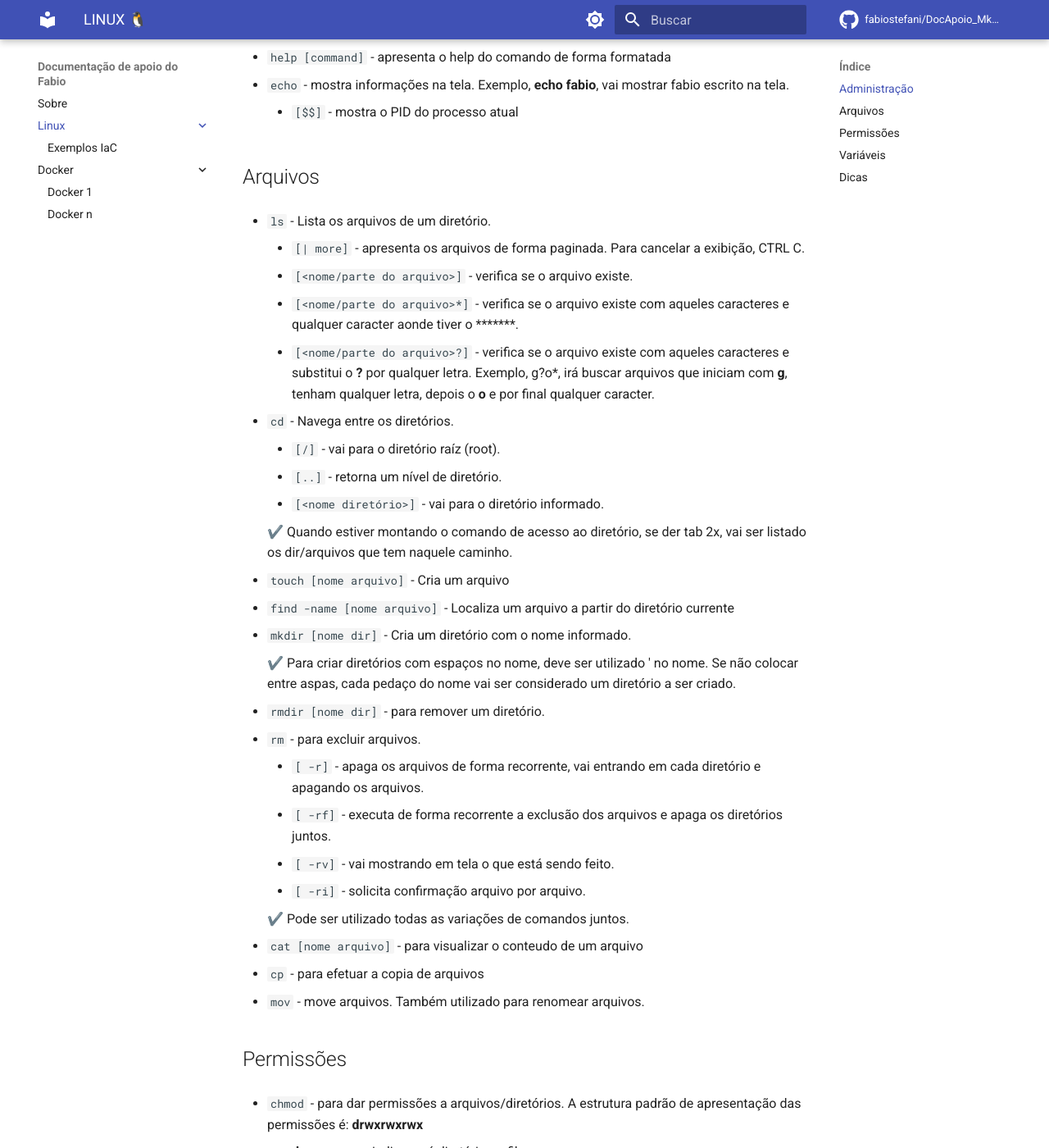
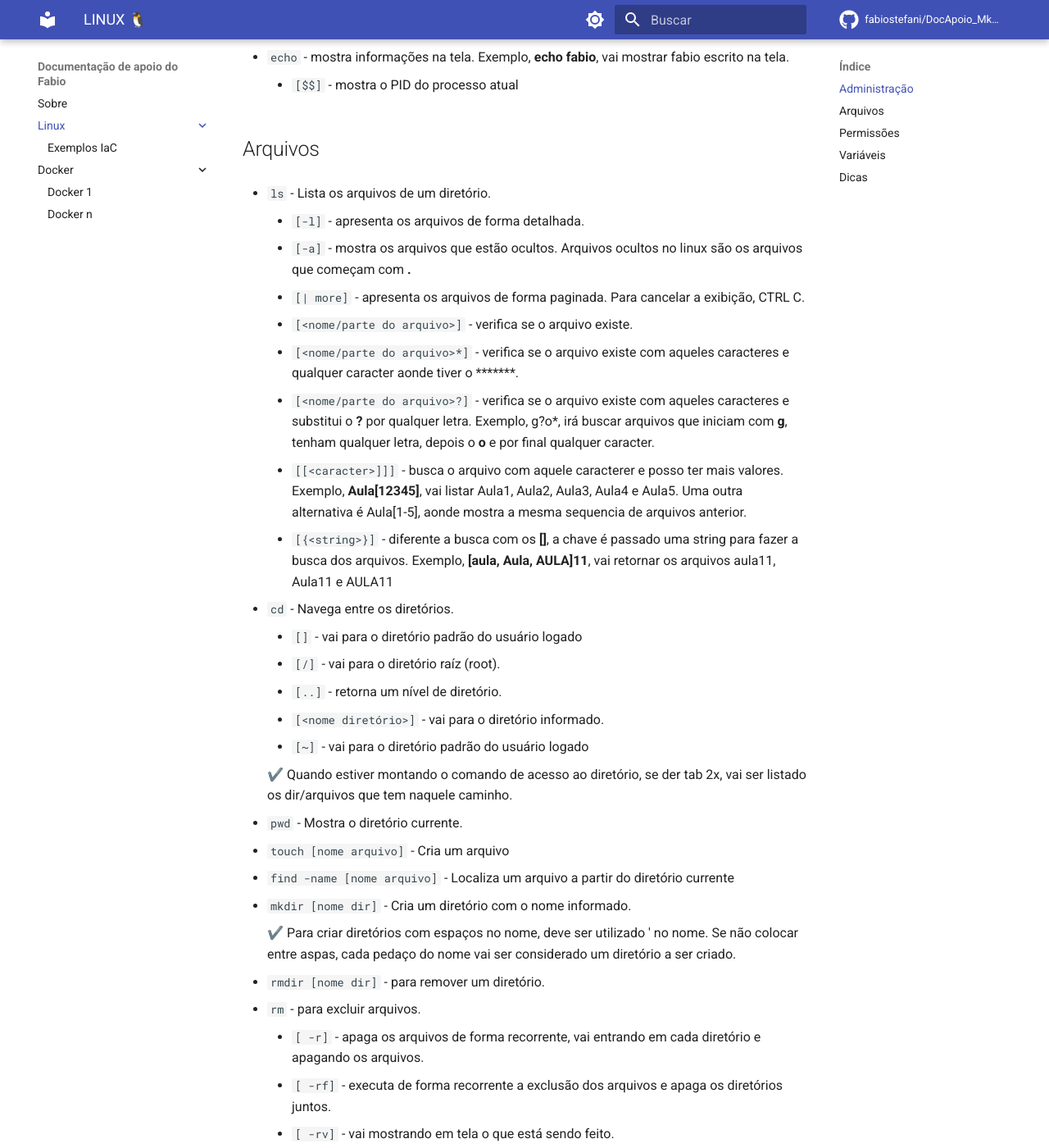
Before and after one commit to fabiostefani/DocApoio_MkDocs, an MkDocs documentation site: the page built from docs/linux/index.md, in a window 1280 px wide and 1400 px high, scrolled down 1543 px. Shown: the whole window at 82% size. Built offline with MkDocs 1.6.1 and Material for MkDocs 9.7.7, drawn with Linux system fonts in a browser that asks for light colours; comment, search, counter and statistics services are not loaded; some of the changed text lies outside the part shown.

Commit message:
novos comandos

```diff
--- a/docs/linux/index.md
+++ b/docs/linux/index.md
@@ -49,18 +48,26 @@ Comandos do linux
 ## Arquivos
 
 * `ls` - Lista os arquivos de um diretório.
+    * `[-l]` - apresenta os arquivos de forma detalhada.
+    * `[-a]` - mostra os arquivos que estão ocultos. Arquivos ocultos no linux são os arquivos que começam com **.**
     * `[| more]` - apresenta os arquivos de forma paginada. Para cancelar a exibição, CTRL C.
     * `[<nome/parte do arquivo>]` - verifica se o arquivo existe.
     * `[<nome/parte do arquivo>*]` - verifica se o arquivo existe com aqueles caracteres e qualquer caracter aonde tiver o *******.
-    * `[<nome/parte do arquivo>?]` - verifica se o arquivo existe com aqueles caracteres e substitui o **?** por qualquer letra. Exemplo, g?o*, irá buscar arquivos que iniciam com **g**, tenham qualquer letra, depois o **o** e por final qualquer caracter.
+    * `[<nome/parte do arquivo>?]` - verifica se o arquivo existe com aqueles caracteres e substitui o **?** por qualquer letra. Exemplo, g?o*,
+    irá buscar arquivos que iniciam com **g**, tenham qualquer letra, depois o **o** e por final qualquer caracter.
+    * `[[<caracter>]]]` - busca o arquivo com aquele caracterer e posso ter mais valores. Exemplo, **Aula[12345]**, vai listar Aula1, Aula2, Aula3, Aula4 e Aula5. Uma outra alternativa é Aula[1-5], aonde mostra a mesma sequencia de arquivos anterior.
+    * `[{<string>}]` - diferente a busca com os **[]**, a chave é passado uma string para fazer a busca dos arquivos. Exemplo, **[aula, Aula, AULA]11**, vai retornar os arquivos aula11, Aula11 e AULA11
 
 * `cd` - Navega entre os diretórios.
+    * `[]` - vai para o diretório padrão do usuário logado
     * `[/]` - vai para o diretório raíz (root).
     * `[..]` - retorna um nível de diretório.
     * `[<nome diretório>]` - vai para o diretório informado.
+    * `[~]` - vai para o diretório padrão do usuário logado
 
     ✔️ Quando estiver montando o comando de acesso ao diretório, se der tab 2x, vai ser listado os dir/arquivos que tem naquele caminho.
 
+* `pwd` - Mostra o diretório currente.
 * `touch [nome arquivo]` - Cria um arquivo
 * `find -name [nome arquivo]` - Localiza um arquivo a partir do diretório currente
 * `mkdir [nome dir]` - Cria um diretório com o nome informado.
@@ -80,10 +87,12 @@ Comandos do linux
 * `cp` - para efetuar a copia de arquivos
 * `mov` - move arquivos. Também utilizado para renomear arquivos.
 
+![Estrutura de diretórios](/images/estruturaDiretorioLinux.png "Estrutura diretórios")
+
 ## Permissões
 
 * `chmod` - para dar permissões a arquivos/diretórios. A estrutura padrão de apresentação das permissões é: **drwxrwxrwx**
-    * **d**rwxrwxrwx - indica se é diretório ou file.
+    * **d**rwxrwxrwx - indica se é diretório **(d)**, file **(-)** ou link **(l)**.
     * d**rwx**rwxrwx os próximos indicam as permissões do dono do arquivo.
     * drwx**rwx**rwx esses indicam as permissões do grupo.
     * drwxrwx**rwx** indica as permissões dos demais usuários
```
Also changed, not shown: other parts of docs/linux/index.md (+0 -1 lines), docs/images/estruturaDiretorioLinux.png (added).
